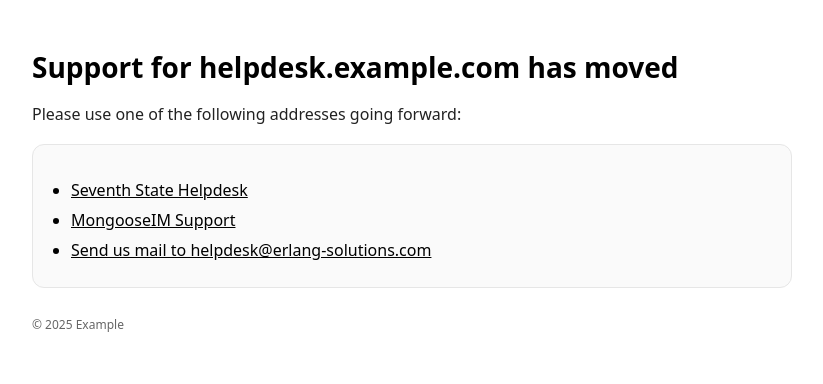
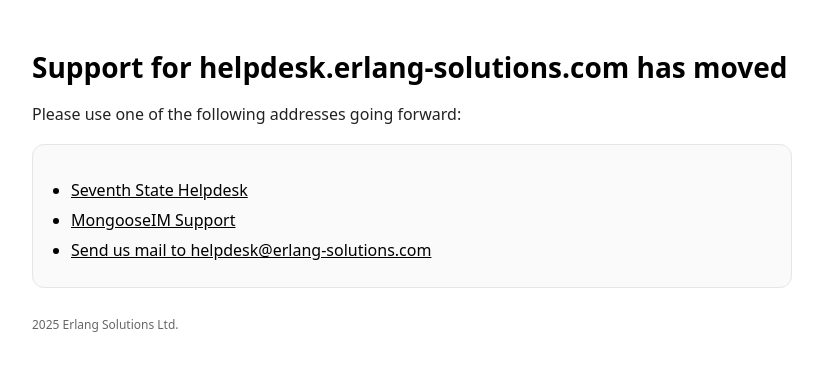
Before and after one commit to esl/helpdesk.erlang-solutions.com, a plain HTML site: page index.html in a window 1280 px wide. Shown: the whole page, without its empty margins (228-1051 px from the left). Drawn offline with Linux system fonts and the light colour scheme.

Commit message:
add index v2

```diff
--- a/index.html
+++ b/index.html
@@ -19,7 +19,7 @@
 </head>
 <body>
   <main>
-    <h1>Support for helpdesk.example.com has moved</h1>
+    <h1>Support for helpdesk.erlang-solutions.com has moved</h1>
     <p>
       Please use one of the following addresses going forward:
     </p>
@@ -34,7 +34,7 @@
     </div>
 
     <footer>
-      © <span id="y"></span> Example
+      <span id="y"></span> Erlang Solutions Ltd.
     </footer>
   </main>
 
```
